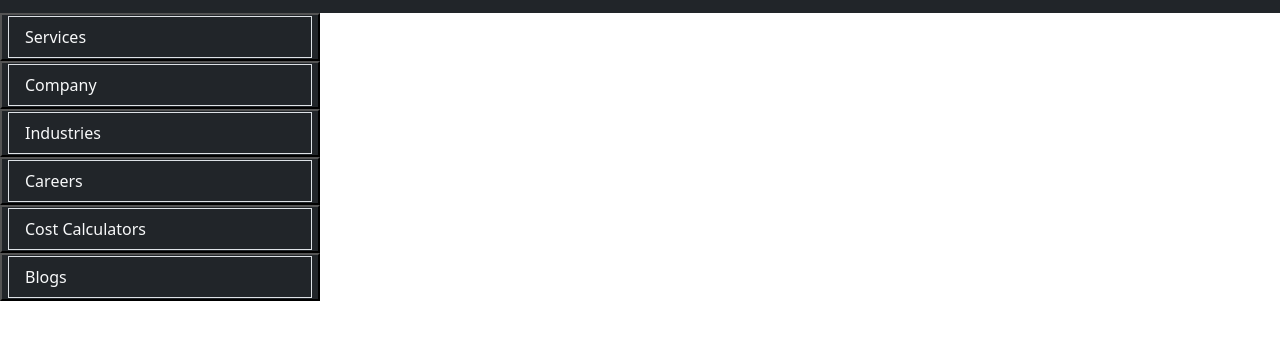
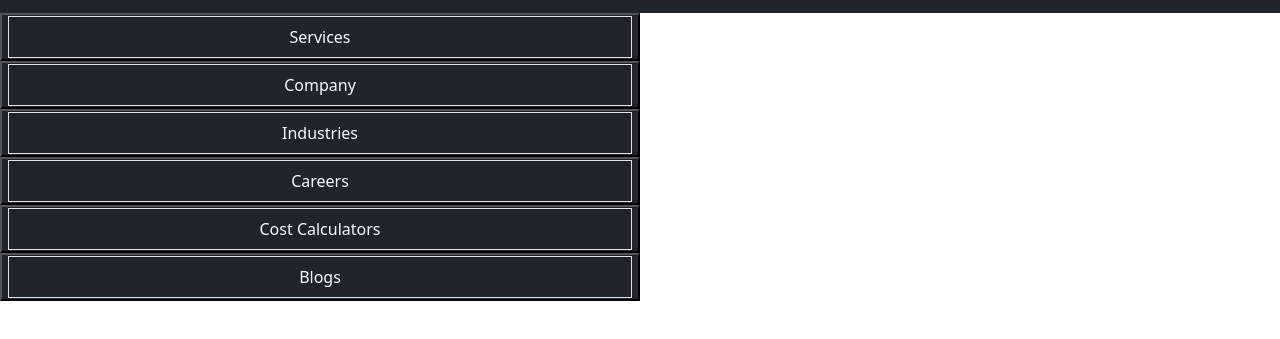
Before and after one commit to Sardar-9873/Hamburger, a plain HTML site: page index.html in a window 1280 px wide. Shown: the part 385-724 px from the top of the page. Drawn offline with nearby package versions, Linux system fonts and the light colour scheme.

Commit message:
Update index.html

```diff
--- a/index.html
+++ b/index.html
@@ -86,12 +86,12 @@
   </div>
   </nav>
   <ul class="list-group">
-  <button  class="bg-dark text-light w-25"  href="#"><li class="list-group-item bg-dark text-light text-start inline-block ">Services</li></button>
-  <button  class="bg-dark text-light w-25"  href="#"><li class="list-group-item bg-dark text-light text-start inline-block ">Company</li></button>
-  <button  class="bg-dark text-light w-25"  href="#"><li class="list-group-item bg-dark text-light text-start inline-block ">Industries</li></button>
-  <button  class="bg-dark text-light w-25"  href="#"><li class="list-group-item bg-dark text-light text-start inline-block ">Careers</li></button>
-  <button  class="bg-dark text-light w-25"  href="#"><li class="list-group-item bg-dark text-light text-start inline-block ">Cost Calculators</li></button>
-  <button  class="bg-dark text-light w-25"  href="#"><li class="list-group-item bg-dark text-light text-start inline-block ">Blogs</li></button>
+  <button  class="bg-dark text-light w-50"  href="#"><li class="list-group-item bg-dark text-light text-center inline-block ">Services</li></button>
+  <button  class="bg-dark text-light w-50"  href="#"><li class="list-group-item bg-dark text-light text-center inline-block ">Company</li></button>
+  <button  class="bg-dark text-light w-50"  href="#"><li class="list-group-item bg-dark text-light text-center inline-block ">Industries</li></button>
+  <button  class="bg-dark text-light w-50"  href="#"><li class="list-group-item bg-dark text-light text-center inline-block ">Careers</li></button>
+  <button  class="bg-dark text-light w-50"  href="#"><li class="list-group-item bg-dark text-light text-center inline-block ">Cost Calculators</li></button>
+  <button  class="bg-dark text-light w-50"  href="#"><li class="list-group-item bg-dark text-light text-center inline-block ">Blogs</li></button>
 </ul>
     <script src="https://cdn.jsdelivr.net/npm/bootstrap@5.3.2/dist/js/bootstrap.bundle.min.js"></script>
 </body>
```
